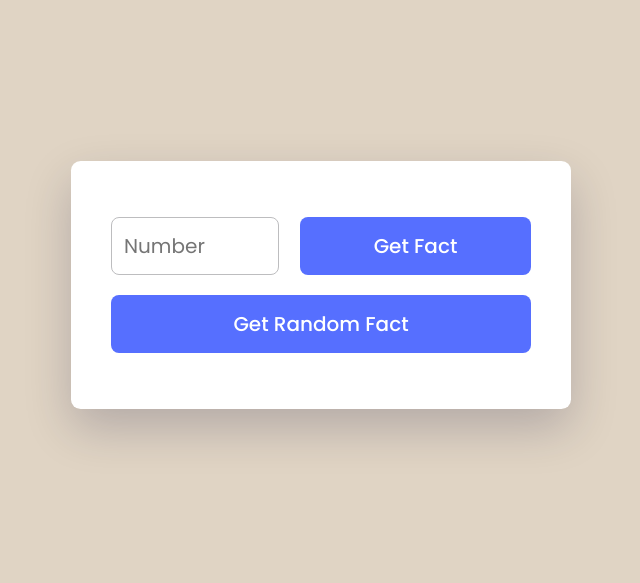
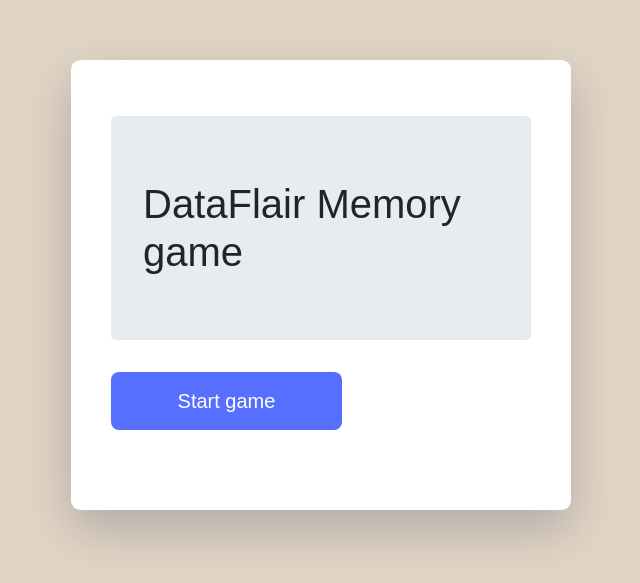
Before and after one commit to BipalavSarkar/Number-App, a plain HTML site: page index.html in a window 1280 px wide. Shown: the part 115-698 px from the top of the page, without its empty margins (319-959 px from the left). Drawn offline with nearby package versions, Linux system fonts and the light colour scheme; no server answers.

Commit message:
Update index.html

```diff
--- a/index.html
+++ b/index.html
@@ -1,26 +1,23 @@
 <!DOCTYPE html>
 <html lang="en">
-  <head>
-    <meta name="viewport" content="width=device-width, initial-scale=1.0" />
-    <title>Number App</title>
-    <!-- Google Fonts -->
-    <link
-      href="https://fonts.googleapis.com/css2?family=Poppins:wght@400;500;600&display=swap"
-      rel="stylesheet"
-    />
-    <!-- Stylesheet -->
-    <link rel="stylesheet" href="style.css" />
-  </head>
-  <body>
+<head>
+    <meta charset="UTF-8">
+    <meta name="viewport" content="width=device-width, initial-scale=1.0">
+    <link rel="stylesheet" href="https://stackpath.bootstrapcdn.com/bootstrap/4.5.0/css/bootstrap.min.css" integrity="sha384-9aIt2nRpC12Uk9gS9baDl411NQApFmC26EwAOH8WgZl5MYYxFfc+NcPb1dKGj7Sk" crossorigin="anonymous" 0="">
+    <title>DataFlair Memory game</title>
+
+    <link rel="stylesheet" type="text/css" href="style.css">
+</head>
+<body>
     <div class="container">
-      <div class="search-container">
-        <input type="num" placeholder="Number" id="num" />
-        <button id="get-fact-btn">Get Fact</button>
-      </div>
-      <button id="ran-fact-btn">Get Random Fact</button>
-      <div class="fact"></div>
+        <h1 class ="jumbotron">DataFlair Memory game</h1>
+
+        <button class="btn btn-success" onclick="start()">Start game</button><br><br>
+        <div id="score"></div>
+        <div id="boardgame"></div>
     </div>
-    <!-- Script -->
+
+
     <script src="script.js"></script>
-  </body>
+</body>
 </html>
```
